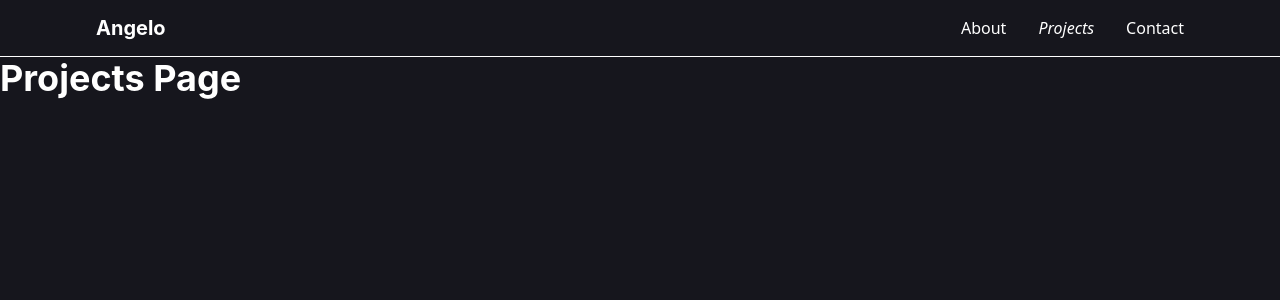
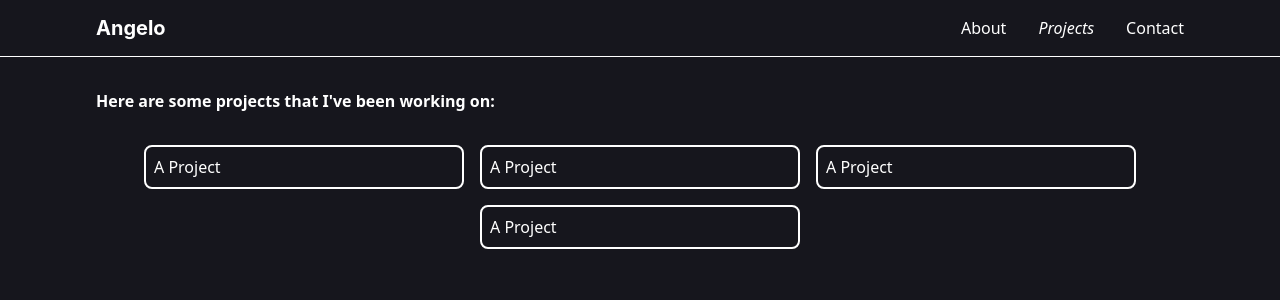
Before and after one commit to angeloanan/angeloanan.xyz, a Next.js app: page /projects in a window 1280 px wide. Shown: the top 300 px of the page. Built offline with nearby package versions, Linux system fonts and the light colour scheme.

Commit message:
feat(project-page): temporarily uses project card

```diff
--- a/src/pages/projects.tsx
+++ b/src/pages/projects.tsx
@@ -1,12 +1,25 @@
 import * as React from 'react'
 
-import { Heading } from '@chakra-ui/react'
+import { Text, VStack, Wrap } from '@chakra-ui/react'
 import Navbar from '../components/navbar'
+import ContentSpacer from '../components/ui/content-spacer'
+import ProjectCard from '../components/ui/content-spacer/project-section/project-card'
 
 const ProjectsPage: React.FC = () => {
   return <>
     <Navbar />
-    <Heading>Projects Page</Heading>
+    <ContentSpacer p={4}>
+      <VStack spacing={4}>
+        <Text size="lg" fontWeight={600} p={4} alignSelf="flex-start">Here are some projects that I've been working on:</Text>
+
+        <Wrap spacing={4} justify="center">
+          <ProjectCard />
+          <ProjectCard />
+          <ProjectCard />
+          <ProjectCard />
+        </Wrap>
+      </VStack>
+    </ContentSpacer>
   </>
 }
 
```
